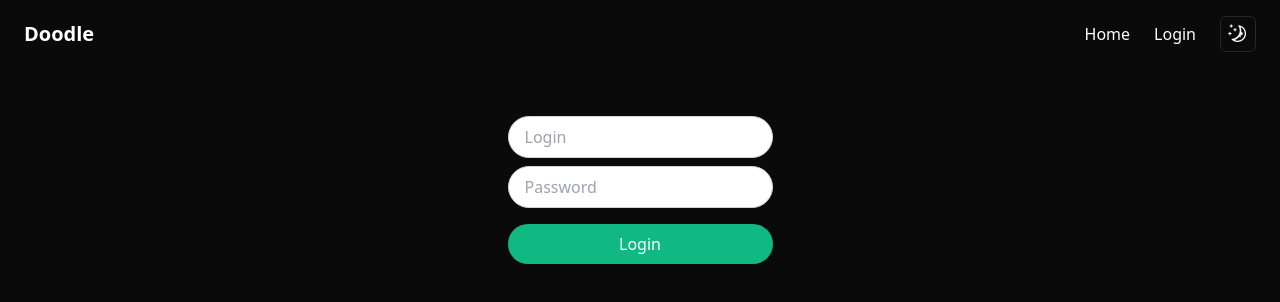
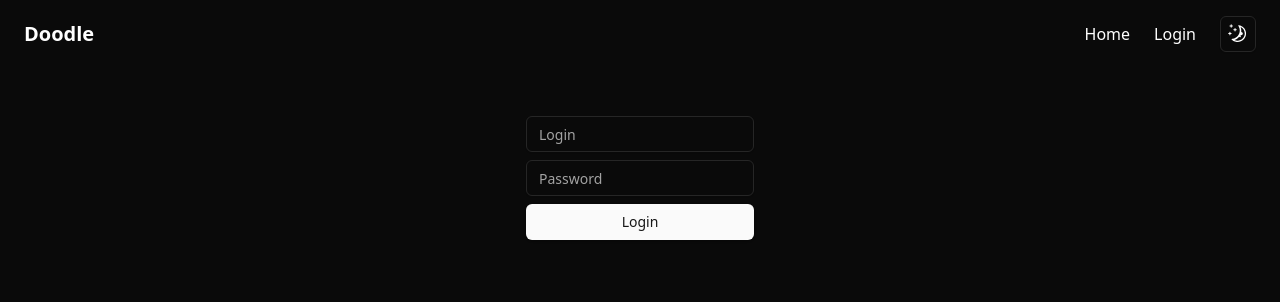
Before and after one commit to bartipablo/doodle-clone, a React (Vite) app in the folder client/: page /login in a window 1280 px wide. Shown: the top 302 px of the page. Built offline with nearby package versions, Linux system fonts and the light colour scheme.

Commit message:
feat: login page

```diff
--- /dev/null
+++ b/client/src/components/ui/input.tsx
@@ -0,0 +1,25 @@
+import * as React from "react"
+
+import { cn } from "@/lib/utils"
+
+export interface InputProps
+  extends React.InputHTMLAttributes<HTMLInputElement> {}
+
+const Input = React.forwardRef<HTMLInputElement, InputProps>(
+  ({ className, type, ...props }, ref) => {
+    return (
+      <input
+        type={type}
+        className={cn(
+          "flex h-9 w-full rounded-md border border-neutral-200 bg-transparent px-3 py-1 text-sm shadow-sm transition-colors file:border-0 file:bg-transparent file:text-sm file:font-medium placeholder:text-neutral-500 focus-visible:outline-none focus-visible:ring-1 focus-visible:ring-neutral-950 disabled:cursor-not-allowed disabled:opacity-50 dark:border-neutral-800 dark:placeholder:text-neutral-400 dark:focus-visible:ring-neutral-300",
+          className
+        )}
+        ref={ref}
+        {...props}
+      />
+    )
+  }
+)
+Input.displayName = "Input"
+
+export { Input }
--- a/client/src/pages/Login.tsx
+++ b/client/src/pages/Login.tsx
@@ -2,8 +2,8 @@
 import { userAtom } from '../lib/user';
 import { Navigate, useLocation, useSearchParams } from 'react-router-dom';
 import React, { useRef } from 'react';
-
-const inputStyle = 'border border-gray-300 rounded-full px-4 py-2';
+import { Input } from '@/components/ui/input';
+import { Button } from '@/components/ui/button';
 
 const Login = () => {
     const [user, setUser] = useAtom(userAtom);
@@ -32,23 +32,19 @@
 
     return (
         <form className="flex flex-col gap-2 rounded" onSubmit={submitForm}>
-            <input
+            <Input
                 type="text"
-                className={inputStyle}
                 placeholder="Login"
                 name="login"
                 ref={loginInput}
             />
-            <input
+            <Input
                 type="password"
-                className={inputStyle}
                 placeholder="Password"
                 name="password"
                 ref={passwordInput}
             />
-            <button className="mt-2 rounded-full bg-emerald-500 py-2 text-white">
-                Login
-            </button>
+            <Button>Login</Button>
         </form>
     );
 };
```
